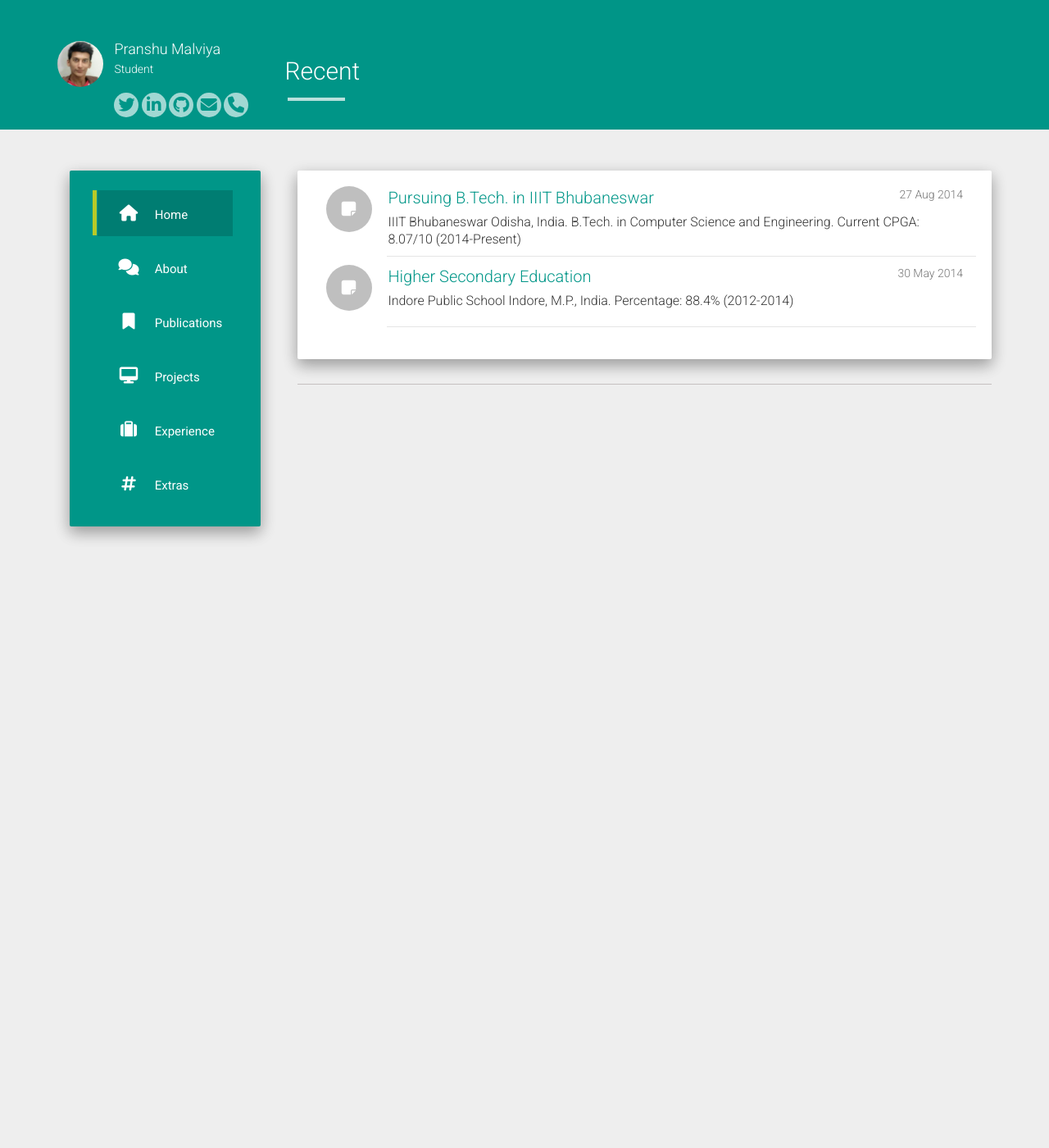
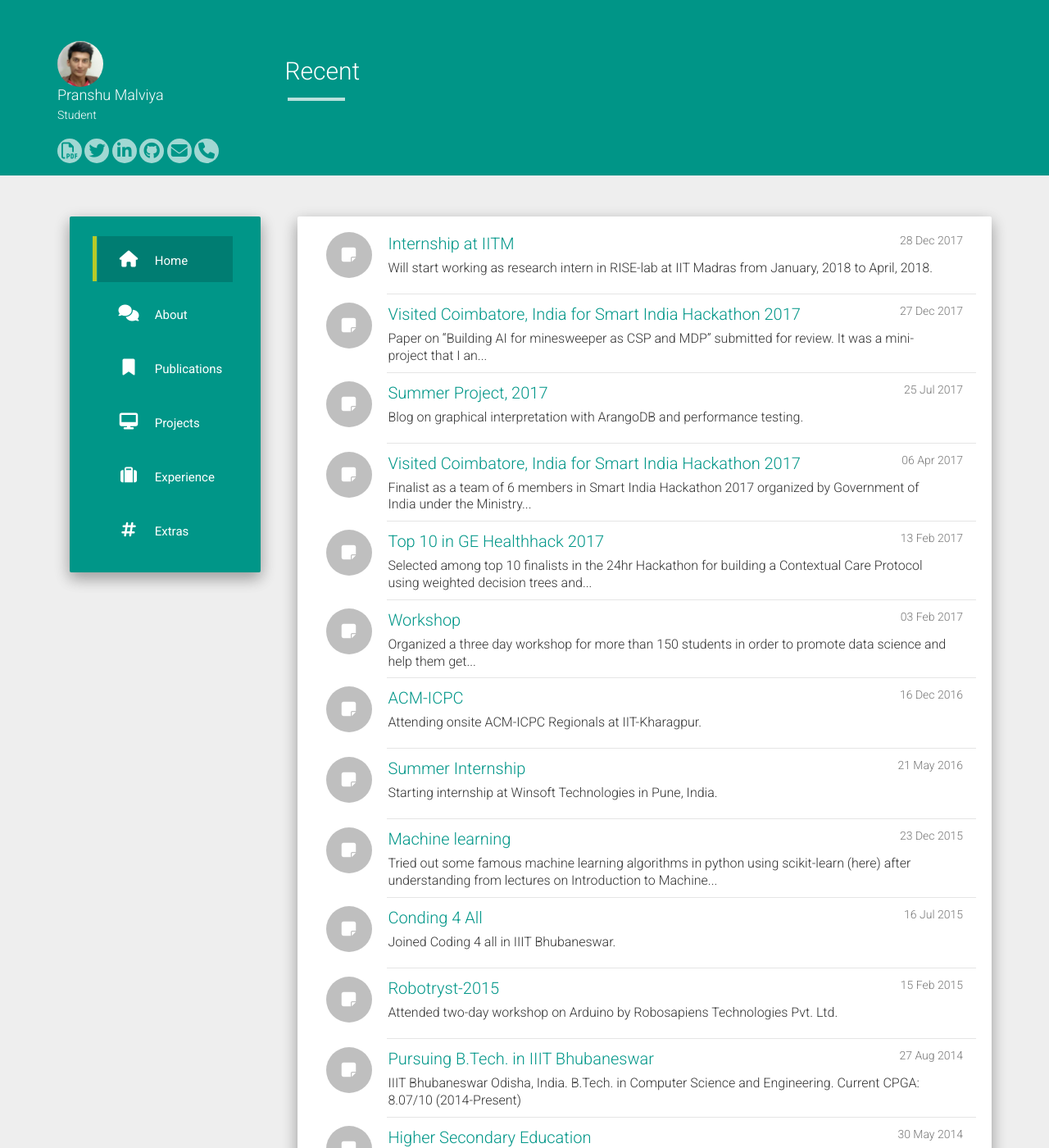
Before and after one commit to pranshu28/pranshu28.github.io, a Jekyll site: the page built from index.html, in a window 1280 px wide and 1400 px high. Shown: the whole window at 82% size. Built offline with Jekyll 4.4.1, drawn with Linux system fonts in a browser that asks for light colours; nearby versions of some CDN libraries; the list of posts is cut into pages by our own code.

Commit message:
update news

```diff
--- a/_data/social.json
+++ b/_data/social.json
@@ -1,4 +1,8 @@
 [
+  {
+    "icon": "fa-file-pdf-o",
+    "link": "https://goo.gl/CwL1xK"
+  },
   {
     "icon": "fa-twitter",
     "link": "https://twitter.com/pranshumalviya8"
--- /dev/null
+++ b/_posts/2015-02-15-robotryst.md
@@ -0,0 +1,8 @@
+---
+layout: post
+title:  "Robotryst-2015"
+date:   2015-02-15
+categories: others
+---
+
+Attended two-day workshop on Arduino by Robosapiens Technologies Pvt. Ltd.
--- /dev/null
+++ b/_posts/2015-07-16-c4a.md
@@ -0,0 +1,8 @@
+---
+layout: post
+title:  "Conding 4 All"
+date:   2015-07-16
+categories: others
+---
+
+Joined Coding 4 all in IIIT Bhubaneswar.
--- /dev/null
+++ b/_posts/2015-12-23-ml-algo.md
@@ -0,0 +1,8 @@
+---
+layout: post
+title:  "Machine learning"
+date:   2015-12-23
+categories: others
+---
+
+Tried out some famous machine learning algorithms in python using scikit-learn ([here](https://github.com/pranshumalviya2/ML-Algorithms)) after understanding from [lectures](https://www.youtube.com/watch?v=UzxYlbK2c7E) on Introduction to Machine Learning by Andrew Ng. Pretty cool!!
--- /dev/null
+++ b/_posts/2016-05-21-winsoft.md
@@ -0,0 +1,8 @@
+---
+layout: post
+title:  "Summer Internship"
+date:   2016-05-21
+categories: others
+---
+
+Starting internship at Winsoft Technologies in Pune, India.
--- /dev/null
+++ b/_posts/2016-12-16-acm-icpc.md
@@ -0,0 +1,8 @@
+---
+layout: post
+title:  "ACM-ICPC"
+date:   2016-12-16
+categories: others
+---
+
+Attending onsite ACM-ICPC Regionals at IIT-Kharagpur.
--- /dev/null
+++ b/_posts/2017-02-03-workshop-data-science.md
@@ -0,0 +1,9 @@
+---
+layout: post
+title:  "Workshop"
+date:   2017-02-03
+categories: others
+---
+
+* Organized a three day workshop for more than 150 students in order to promote data science and help them get started with machine learning.
+* Followed by an online data analysis competition.
--- /dev/null
+++ b/_posts/2017-02-13-ge.md
@@ -0,0 +1,14 @@
+---
+layout: post
+title:  "Top 10 in GE Healthhack 2017"
+date:   2017-02-13
+categories: others
+---
+
+Selected among top 10 finalists in the 24hr Hackathon for building a Contextual Care Protocol using weighted decision trees and neural networks. Such a protocol had many features like:
+
+1. Used existing data and methods to leverage itself for optimal solutions
+2. Could learn while running the protocol using corrections from experts.
+3. Still be accurate in diagnosis.
+
+As one of the challenges was to directly edit the decision tree and have the decision tree understandable by humans, we had to implement our own method of decision trees.
--- /dev/null
+++ b/_posts/2017-04-06-smart-india-hackathon.md
@@ -0,0 +1,9 @@
+---
+layout: post
+title:  "Visited Coimbatore, India for Smart India Hackathon 2017"
+date:   2017-04-06
+categories: others
+---
+
+Finalist as a team of 6 members in Smart India Hackathon 2017 organized by Government of India under the Ministry of Environment, Forests & Climate Change.
+Built a real-time application that identifies species of butterfly using hybrid model of haar-cascade and pre-trained convolutional neural network - inception v3 for classification with dataset scrapped from Internet.
--- /dev/null
+++ b/_posts/2017-05-25-arangodb.md
@@ -0,0 +1,8 @@
+---
+layout: post
+title:  "Summer Project, 2017"
+date:   2017-07-25
+categories: others
+---
+
+[Blog](https://medium.com/@pranshumalviya/graphical-interpretation-of-data-using-arangodb) on graphical interpretation with ArangoDB and performance testing.
--- /dev/null
+++ b/_posts/2017-12-27-minesweeper.md
@@ -0,0 +1,10 @@
+---
+layout: post
+title:  "Visited Coimbatore, India for Smart India Hackathon 2017"
+date:   2017-12-27
+categories: others
+---
+
+Paper on "Building AI for minesweeper as CSP and MDP" submitted for review.
+
+It was a mini-project that I an Yash Pratyush Sinha started in Feb, 2016. Thanks to Prof. Rupaj Kumar Nayak for his guidance and taking this project to another level.
--- /dev/null
+++ b/_posts/2017-12-28-iitm.md
@@ -0,0 +1,8 @@
+---
+layout: post
+title:  "Internship at IITM"
+date:   2017-12-28
+categories: others
+---
+
+Will start working as research intern in RISE-lab at IIT Madras from January, 2018 to April, 2018.
```
Also changed, not shown: extras.md (+1 -2 lines).
